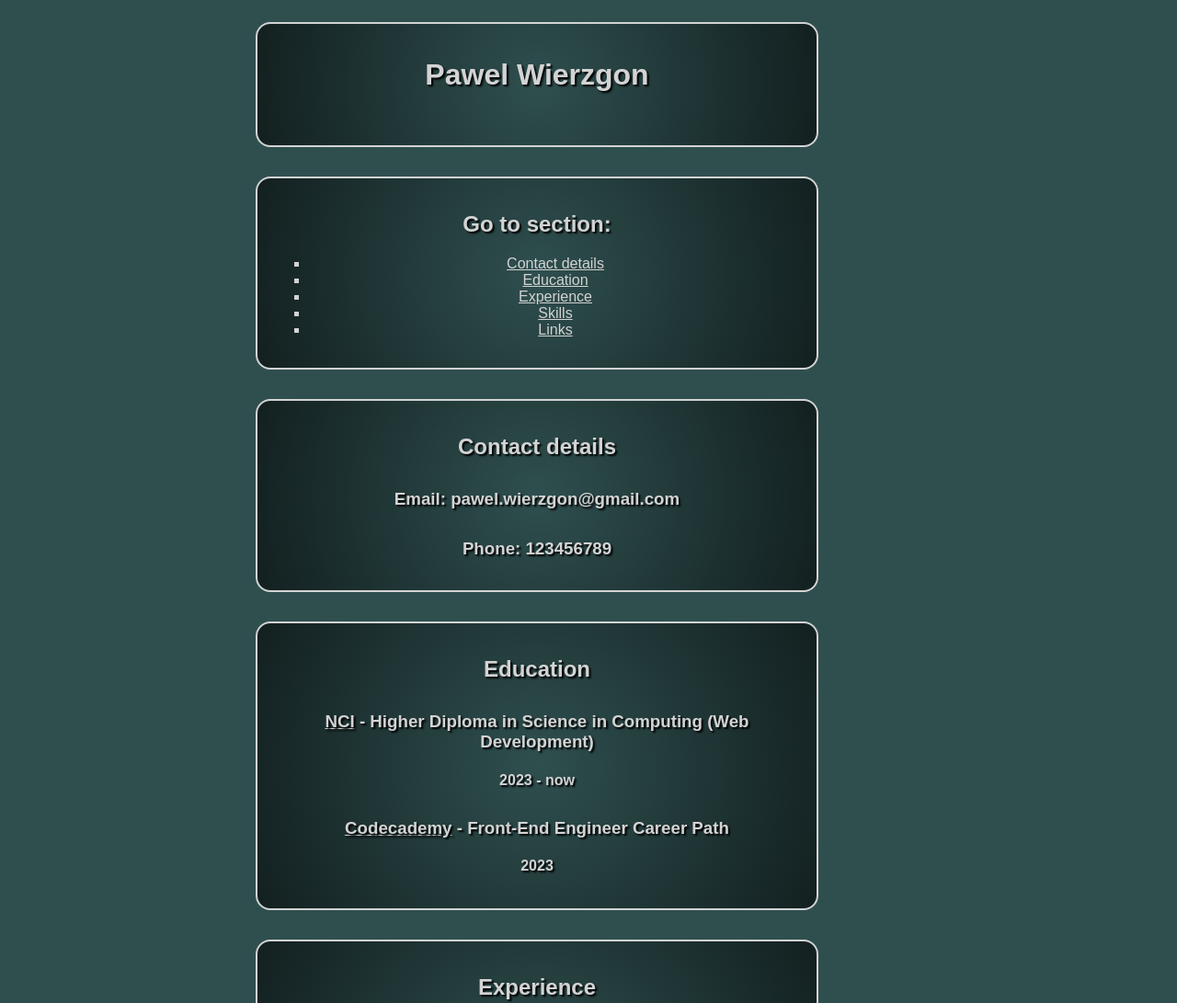
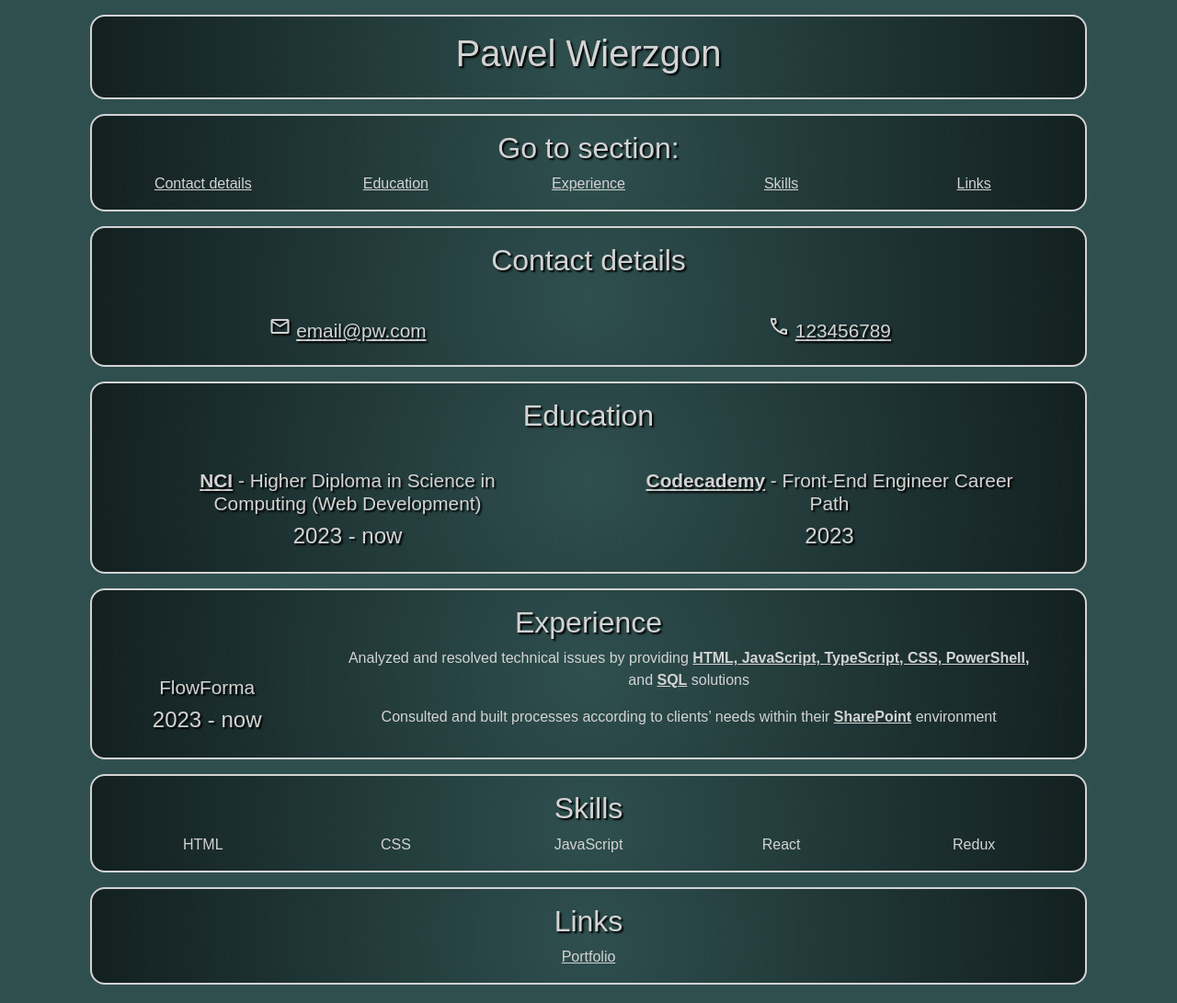
Before and after one commit to x23222166/Week6, a plain HTML site: page index.html in a window 1280 px wide. Shown: the top 1091 px of the page at 92% size. Drawn offline with nearby package versions, Linux system fonts and the light colour scheme.

Commit message:
Add Bootstrap

```diff
--- a/index.html
+++ b/index.html
@@ -2,49 +2,89 @@
 <html>
   <head>
     <title>Pawel Wierzgon - CV</title>
+    <script src="https://cdn.jsdelivr.net/npm/bootstrap@5.2.3/dist/js/bootstrap.bundle.min.js" integrity="sha384-kenU1KFdBIe4zVF0s0G1M5b4hcpxyD9F7jL+jjXkk+Q2h455rYXK/7HAuoJl+0I4" crossorigin="anonymous"></script>
+    <link href="https://cdn.jsdelivr.net/npm/bootstrap@5.2.3/dist/css/bootstrap.min.css" rel="stylesheet" integrity="sha384-rbsA2VBKQhggwzxH7pPCaAqO46MgnOM80zW1RWuH61DGLwZJEdK2Kadq2F9CUG65" crossorigin="anonymous">
+    <link rel="stylesheet" href="https://fonts.googleapis.com/css2?family=Material+Symbols+Outlined:opsz,wght,FILL,GRAD@20..48,100..700,0..1,-50..200" />
     <link rel="stylesheet" href="./styles.css" />
   </head>
   <body>
-    <div id="fullscreen-container">
-      <div class="section">
+    <div class="container">
+      <div class="section row">
+        <div class="col-12">
             <h1>Pawel Wierzgon</h1>
         </div>
-
-      <div class="section">
-        <h2>Go to section:</h2>
-        <ul id="section-links">
-          <li><a href="#contact-details-section">Contact details</a></li>
-          <li><a href="#education-section">Education</a></li>
-          <li><a href="#experience-section">Experience</a></li>
-          <li><a href="#skills-section">Skills</a></li>
-          <li><a href="#links-section">Links</a></li>
-        </ul>
       </div>
 
-      <div id="contact-details-section" class="section">
-        <h2>Contact details</h2>
-        <h3>Email: pawel.wierzgon@gmail.com</h3>
-        <h3>Phone: 123456789</h3>
+      <div class="section row">
+        <div class="container">
+          <div class="row">
+            <div class="col-12">
+              <h2>Go to section:</h2>
+            </div>
+          </div>
+          <div class="row">
+            <div class="col-lg-2">
+              <a href="#contact-details-section">Contact details</a>
+            </div>
+            <div class="col-lg-2">
+              <a href="#education-section">Education</a>
+            </div>
+            <div class="col-lg-2">
+              <a href="#experience-section">Experience</a>
+            </div>
+            <div class="col-lg-2">
+              <a href="#skills-section">Skills</a>
+            </div>
+            <div class="col-lg-2">
+              <a href="#links-section">Links</a>
+            </div>
+          </div>
+        </div>
       </div>
 
-      <div id="education-section" class="section">
-        <h2>Education</h2>
+      <div id="contact-details-section" class="section row">
+        <div class="col-12">
+          <h2>Contact details</h2>
+        </div>
+        <div class="col-lg-5">
+          <h3><div class="material-symbols-outlined">
+            mail
+            </div> <a href="mailto:email@pw.com">email@pw.com</a></h3>
+        </div>
+        <div class="col-lg-5">
+          <h3><span class="material-symbols-outlined">
+            call
+            </span> <a href="tel:123456789">123456789</a></h3>
+        </div>
+      </div>
+
+      <div id="education-section" class="section row">
+        <div class="col-12"><h2>Education</h2></div>
+        <div class="col-lg-5">
           <h3>
             <span class="bold underlined">NCI</span> - Higher Diploma in Science
             in Computing (Web Development)
           </h3>
           <h4>2023 - now</h4>
+        </div>
+        <div class="col-lg-5">
           <h3>
             <span class="bold underlined">Codecademy</span> - Front-End Engineer
             Career Path
           </h3>
           <h4>2023</h4>
         </div>
+      </div>
 
-      <div id="experience-section" class="section">
+      <div id="experience-section" class="section row">
+        <div class="col-12">
           <h2>Experience</h2>
+        </div>
+        <div class="col-lg-2">
           <h3>FlowForma</h3>
           <h4>2023 - now</h4>
+        </div>
+        <div class="col-lg-9">
           <ul id="job-description">
             <li>
               Analyzed and resolved technical issues by providing
@@ -60,21 +100,36 @@
             </li>
           </ul>
         </div>
-
-      <div id="skills-section" class="section">
-        <h2>Skills</h2>
-        <ul id="skills-list">
-          <li>HTML</li>
-          <li>CSS</li>
-          <li>JavaScript</li>
-          <li>React</li>
-          <li>Redux</li>
-        </ul>
       </div>
 
-      <div id="links-section" class="section">
+      <div id="skills-section" class="section row">
+        <div class="col-12">
+          <h2>Skills</h2>
+        </div>
+        <div class="col-lg-2">
+          HTML
+        </div>
+        <div class="col-lg-2">
+          CSS
+        </div>
+        <div class="col-lg-2">
+          JavaScript
+        </div>
+        <div class="col-lg-2">
+          React
+        </div>
+        <div class="col-lg-2">
+          Redux
+        </div>
+      </div>
+
+      <div id="links-section" class="section row">
+        <div class="col-12">
           <h2>Links</h2>
+        </div>
+        <div class="col-12">
           <a href="https://www.pawelwierzgon.com/" target="_blank">Portfolio</a>
+        </div>
       </div>
     </div>
   </body>
--- a/styles.css
+++ b/styles.css
@@ -21,36 +21,17 @@ h1, h2, h3, h4 {
 
 h3 {
   margin-top: 2rem;
+  font-size: 1.3rem;
 }
 
-#skills-list,
 #job-description {
-  padding: 0;
+  padding: 0rem;
 }
 
-#skills-list li,
 #job-description li {
   display: block;
-  padding: 0.5rem;
+  margin-bottom: 1rem;
 }
-
-#skills-list {
-  display: flex;
-  flex-flow: row wrap;
-  align-items: center;
-  /* Justified content */
-  justify-content: center;
-  gap: 0.5rem;
-}
-
-  #skills-list li {
-    background-color: rgba(0, 0, 0, 0.6);
-    background: radial-gradient(circle, darkslategray 0%, rgba(0, 0, 0, 0.6) 100%);
-    border-radius: 1rem;
-    border: 2px solid rgba(211, 211, 211, 0.6);
-    /* 3 columns */
-    flex-basis: 30%;
-  }
 
 a:link, a:visited, a:hover, a:active {
   color: var(--font-color);
@@ -64,21 +45,11 @@ a:link, a:visited, a:hover, a:active {
   text-decoration: underline;
 }
 
-#section-links {
-  list-style: square;
-}
-
-#fullscreen-container {
-  width: 90vw; height: auto;
-  min-width: 280px;
-  display: flex;
-  flex-flow: column nowrap;
-  align-items: center;
-  justify-content: flex-start;
+.row {
+  justify-content: space-around;
 }
 
 .section {
-  width: 50%; min-height: 100px;
   padding: 1rem;
   border: 2px solid lightgray;
   background-color: rgba(0, 0, 0, 0.6);
@@ -89,11 +60,8 @@ a:link, a:visited, a:hover, a:active {
 
 /* Media query for smaller widths */
 @media screen and (max-width: 480px) {
-  body {
-    font-size: 0.5rem;
-  }
-
   .section {
     min-height: 20px;
+    min-width: 250px;
   }
 }
```
Lines whose indentation alone changed are shown as unchanged.
